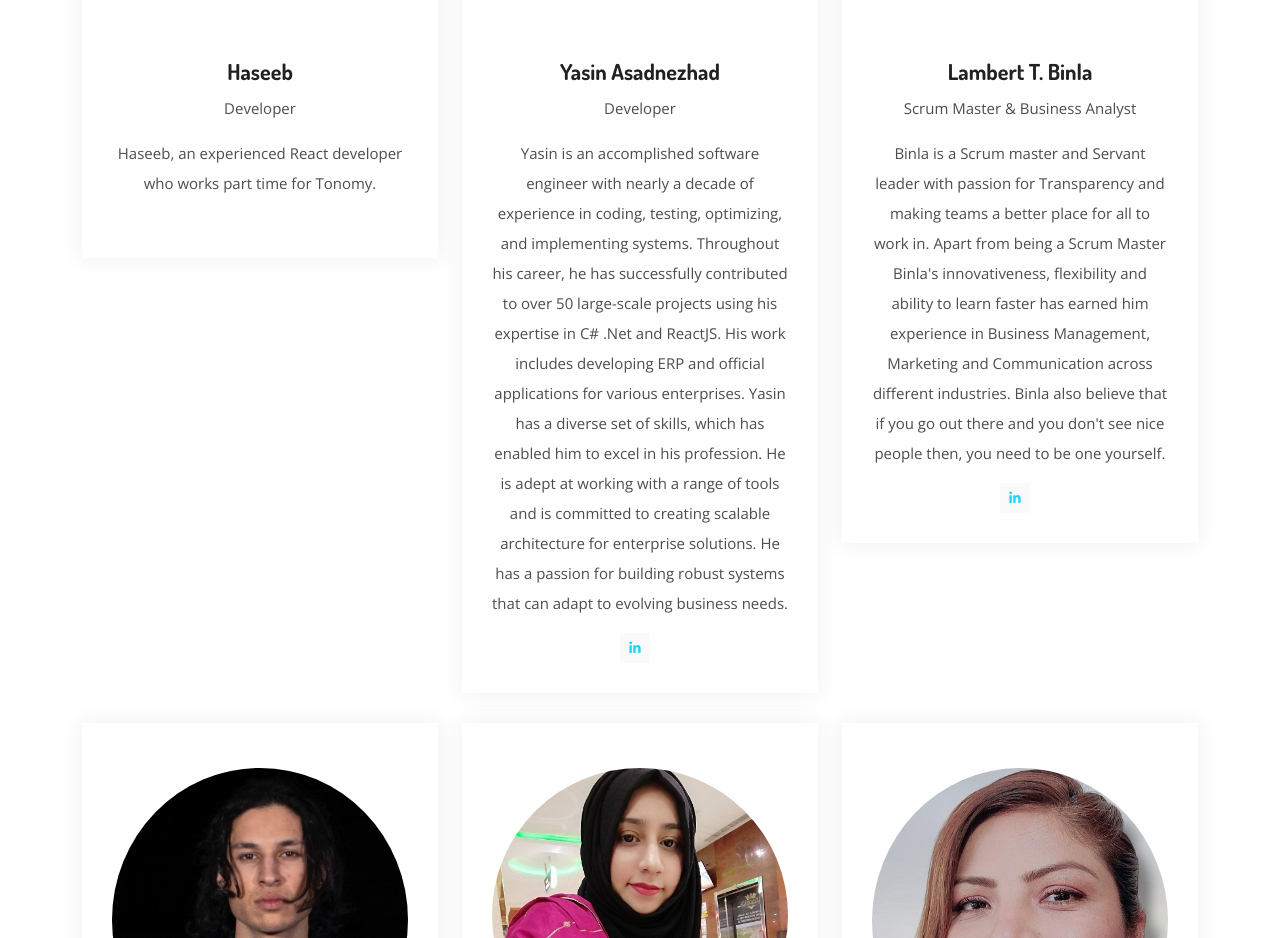
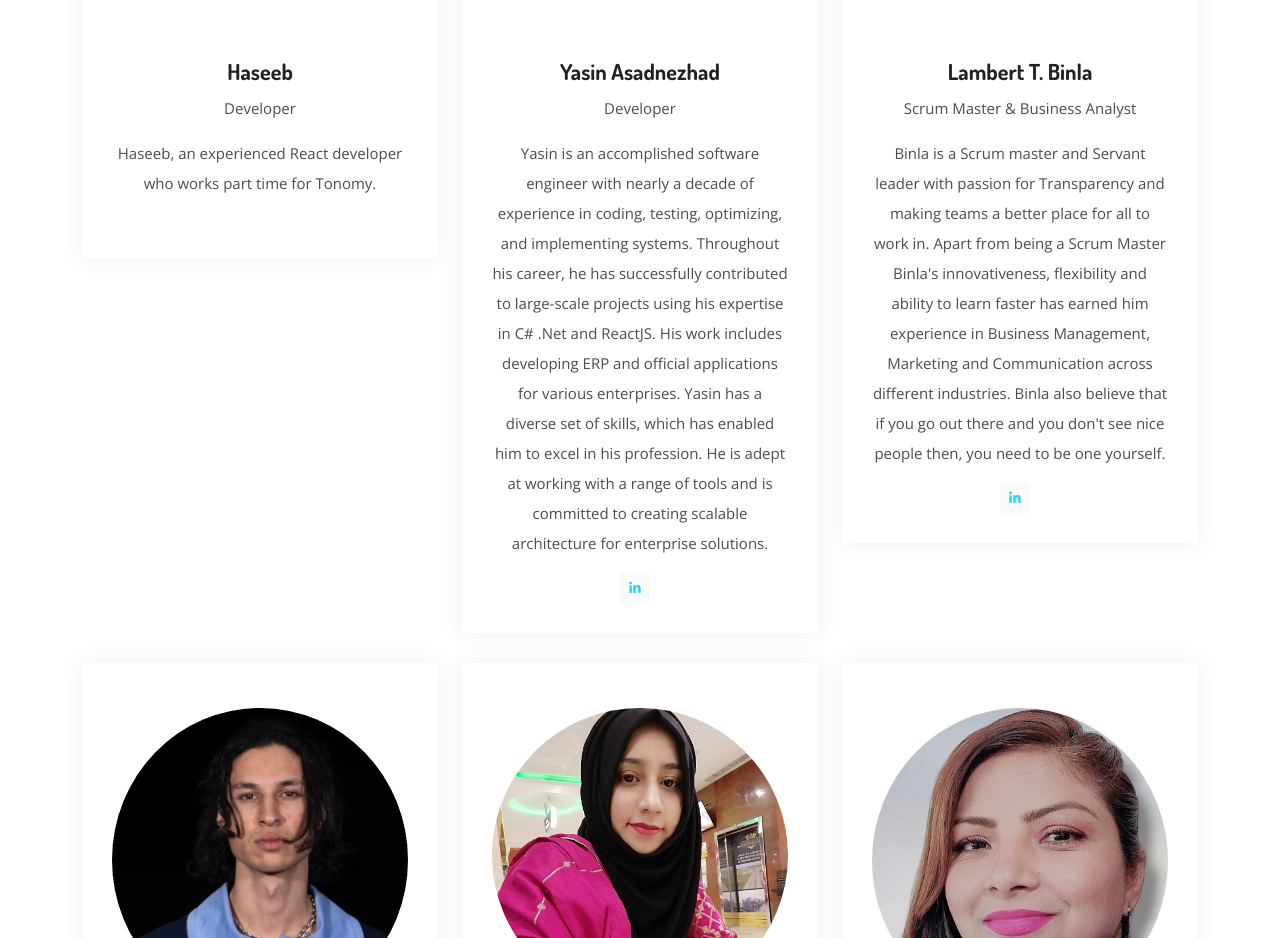
Before and after one commit to Tonomy-Foundation/Tonomy-Foundation-Next-Website, a Next.js app: page /about-us in a window 1280 px wide. Shown: the part 3800-4738 px from the top of the page. Built offline with nearby package versions, Linux system fonts and the light colour scheme.

Commit message:
Edited Yasin Profile

```diff
--- a/components/Common/TeamTwo.js
+++ b/components/Common/TeamTwo.js
@@ -560,8 +560,8 @@ class TeamTwo extends Component {
                   <h3>Yasin Asadnezhad</h3>
                   <span>Developer</span>
                   <span>
-                  Yasin is an accomplished software engineer with nearly a decade of experience in coding, testing, optimizing, and implementing systems. Throughout his career, he has successfully contributed to over 50 large-scale projects using his expertise in C# .Net and ReactJS. His work includes developing ERP and official applications for various enterprises.
-                  Yasin has a diverse set of skills, which has enabled him to excel in his profession. He is adept at working with a range of tools and is committed to creating scalable architecture for enterprise solutions. He has a passion for building robust systems that can adapt to evolving business needs.
+                  Yasin is an accomplished software engineer with nearly a decade of experience in coding, testing, optimizing, and implementing systems. Throughout his career, he has successfully contributed to large-scale projects using his expertise in C# .Net and ReactJS. His work includes developing ERP and official applications for various enterprises.
+                  Yasin has a diverse set of skills, which has enabled him to excel in his profession. He is adept at working with a range of tools and is committed to creating scalable architecture for enterprise solutions.
                   </span>
 
                   <ul>
```
